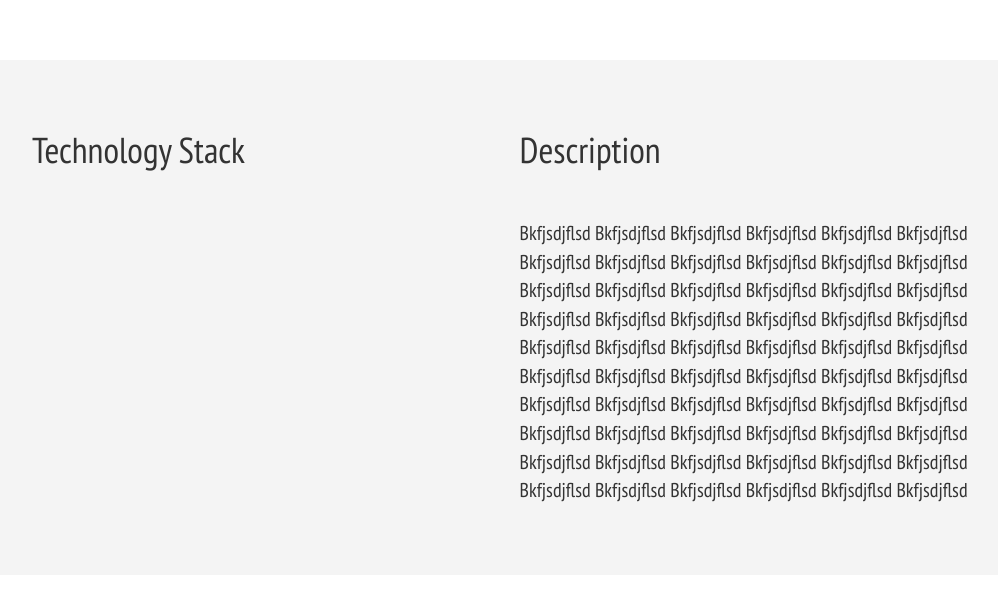
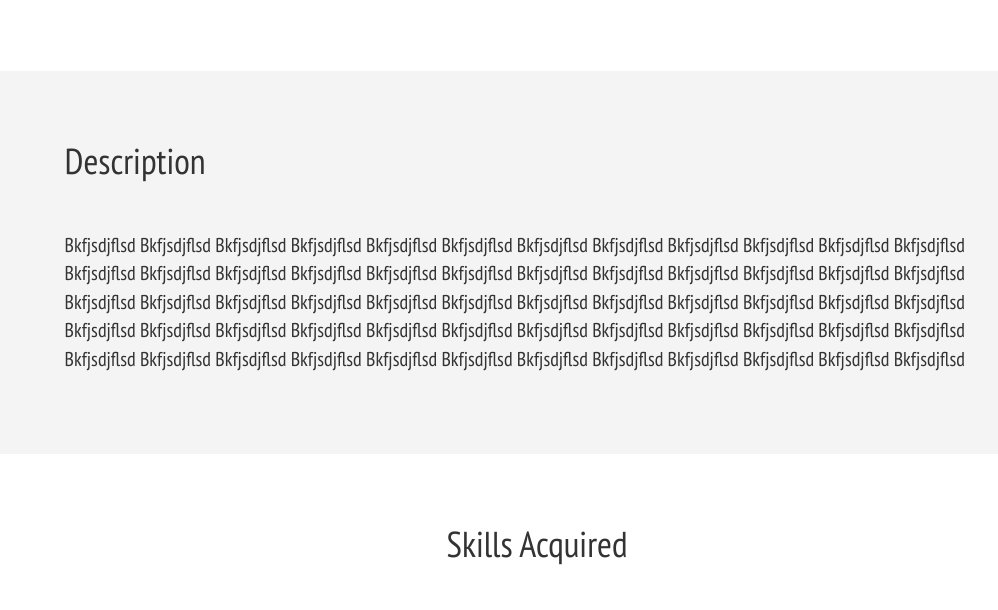
Before and after one commit to ReneeSlamka/renee-website, a PHP site: template templates/pages/blog-board.twig in a window 1280 px wide. Shown: the part 506-1116 px from the top of the page, without its empty margins (103-1101 px from the left). Run offline with PHP 8.4, Linux system fonts and the light colour scheme; the template is opened without the code that fills it, so the values that code supplies are empty; some libraries are stand-ins or nearby versions; some web fonts are replaced.

Commit message:
Made tech stack a subsection on panel-1 and altered alignment of some sections

```diff
--- a/templates/project-page-layout.twig
+++ b/templates/project-page-layout.twig
@@ -10,6 +10,7 @@
                             {% block projectTitle %}
                             {% endblock %}
                         </header>
+                        <hr>
                         <section class="project-header-info">
                             <p class="project-type">
                                 {% block projectType %}
@@ -28,6 +29,18 @@
                             {% block projectLinks %}
                             {% endblock %}
                         </section>
+                        <section class="tech-stack">
+                            <section class="dev-tool-list">
+                                <span>Languages:</span>
+                                {% block projectLanguages%}
+                                {% endblock %}
+                            </section>
+                            <section class="dev-tool-list">
+                                <span>Tech Stack:</span>
+                                    {% block projectTechStack%}
+                                    {% endblock %}
+                            </section>
+                        </section>
                     </div>
                     <div class="col-md-6 project-image project-page-col">
                         {% block projectImage %}
@@ -39,15 +52,12 @@
         <div class="project-panel-2">
             <div class="container">
                 <div class="row">
-                    <div class="col-md-5 project-page-col">
-                        <h1>Technology Stack</h1>
-                        {% block projectTechnologyStack%}
-                        {% endblock %}
-                    </div>
-                    <div class="col-md-7 project-description project-page-col">
+                    <div class="col-md-10 col-md-offset-1 project-description">
                         <h1>Description</h1>
-                        {% block projectDescription %}
-                        {% endblock %}
+                        <p>
+                            {% block projectDescription %}
+                            {% endblock %}
+                        </p>
                     </div>
                 </div>
             </div>
@@ -55,8 +65,8 @@
         <div class="project-panel-3">
             <div class="container">
                 <div class="row project-skills-gained">
-                    <div class="col-md-8 col-md-offset-2">
-                        <h1>Skills Gained</h1>
+                    <div class="col-md-10 col-md-offset-1 text-center">
+                        <h1>Skills Acquired</h1>
                         {% block projectSkills %}
                         {% endblock %}
                     </div>
```
